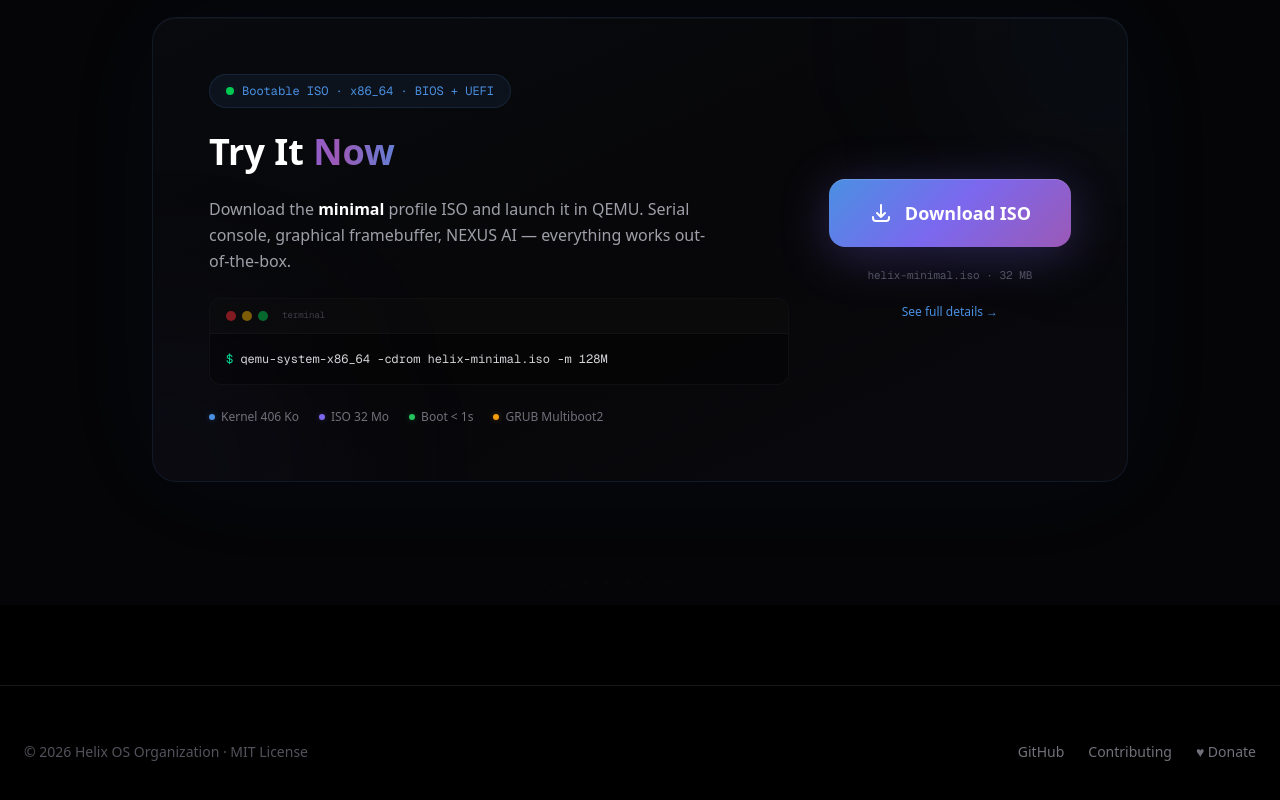
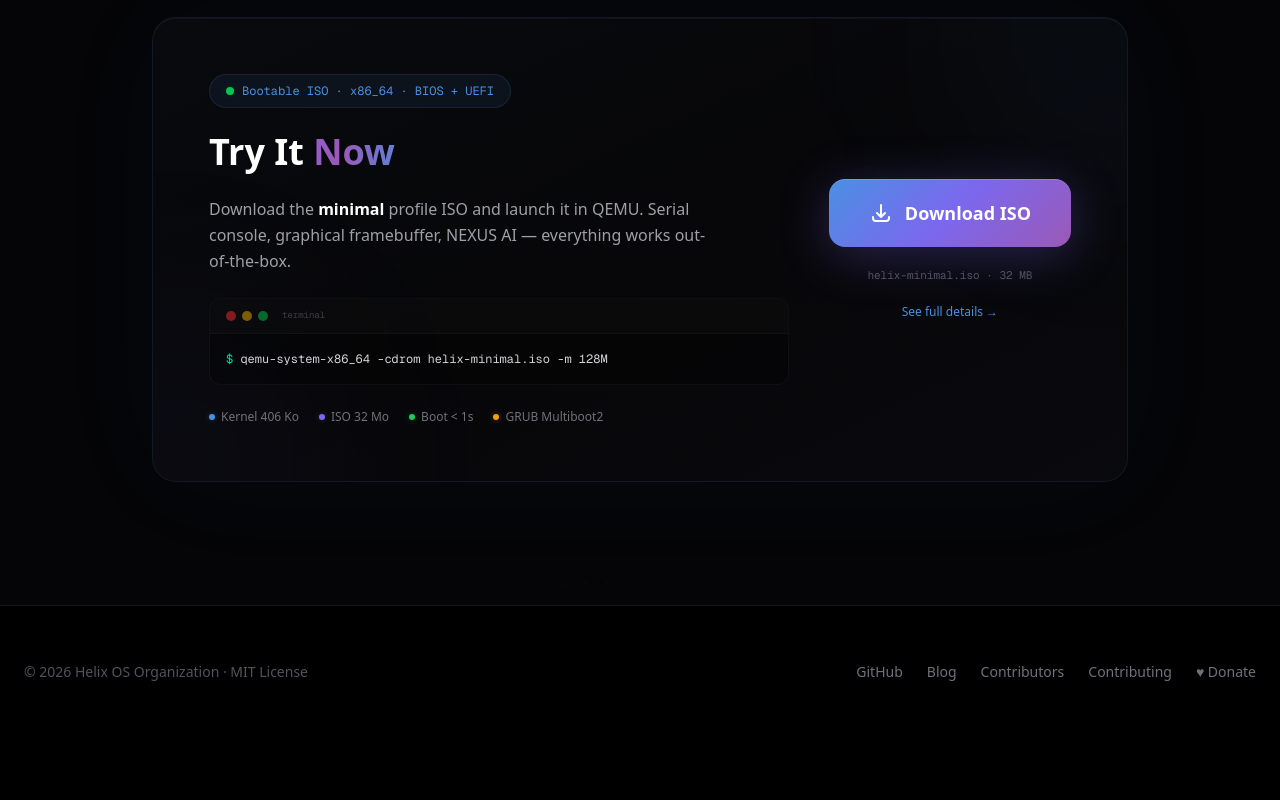
Before and after one commit to HelixOS-Org/helix-wiki, a Next.js app: page / in a window 1280 px wide. Shown: the part 4221-5021 px from the top of the page. After the commit the page ends 4959 px from the top, so only its background shows below. Built offline with nearby package versions, Linux system fonts and the light colour scheme.

Commit message:
Enhance Footer component with improved styling and accessibility features

```diff
--- a/components/Footer.tsx
+++ b/components/Footer.tsx
@@ -6,14 +6,17 @@
 export default function Footer() {
   const { t } = useI18n();
   return (
-    <footer role="contentinfo" aria-label="Site footer" className="border-t border-zinc-800/60 py-14 mt-20">
+    <footer role="contentinfo" aria-label="Site footer" className="border-t border-zinc-800/60 py-14 mt-0 bg-black/90 backdrop-blur-sm">
       <div className="max-w-7xl mx-auto px-6">
         <div className="flex flex-col md:flex-row justify-between items-center gap-6">
-          <p className="text-zinc-600 text-sm">
+          <p className="text-zinc-600 text-sm" data-secret="↑↑↓↓←→←→BA → /compare" data-hint="kernel-wars">
             {t("footer.copyright")}
+            <span className="sr-only"> — The ancient sequence awaits on the battlefield of kernels.</span>
           </p>
-          <nav aria-label="Footer navigation" className="flex gap-6 text-sm text-zinc-500">
+          <nav aria-label="Footer navigation" className="flex flex-wrap justify-center gap-x-6 gap-y-2 text-sm text-zinc-500">
             <a href="https://github.com/HelixOS-Org/helix" target="_blank" rel="noopener noreferrer" className="hover:text-white transition-colors focus-visible:outline-none focus-visible:ring-2 focus-visible:ring-helix-purple focus-visible:ring-offset-2 focus-visible:ring-offset-black rounded">{t("footer.github")}</a>
+            <Link href="/blog" className="hover:text-white transition-colors focus-visible:outline-none focus-visible:ring-2 focus-visible:ring-helix-purple focus-visible:ring-offset-2 focus-visible:ring-offset-black rounded">Blog</Link>
+            <Link href="/contributors" className="hover:text-white transition-colors focus-visible:outline-none focus-visible:ring-2 focus-visible:ring-helix-purple focus-visible:ring-offset-2 focus-visible:ring-offset-black rounded">Contributors</Link>
             <a href="https://github.com/HelixOS-Org/helix/blob/main/CONTRIBUTING.md" target="_blank" rel="noopener noreferrer" className="hover:text-white transition-colors focus-visible:outline-none focus-visible:ring-2 focus-visible:ring-helix-purple focus-visible:ring-offset-2 focus-visible:ring-offset-black rounded">{t("footer.contributing")}</a>
             <Link href="/donate" className="hover:text-pink-400 transition-colors focus-visible:outline-none focus-visible:ring-2 focus-visible:ring-pink-500 focus-visible:ring-offset-2 focus-visible:ring-offset-black rounded"><span aria-hidden="true">♥ </span>{t("footer.donate")}</Link>
           </nav>
```
